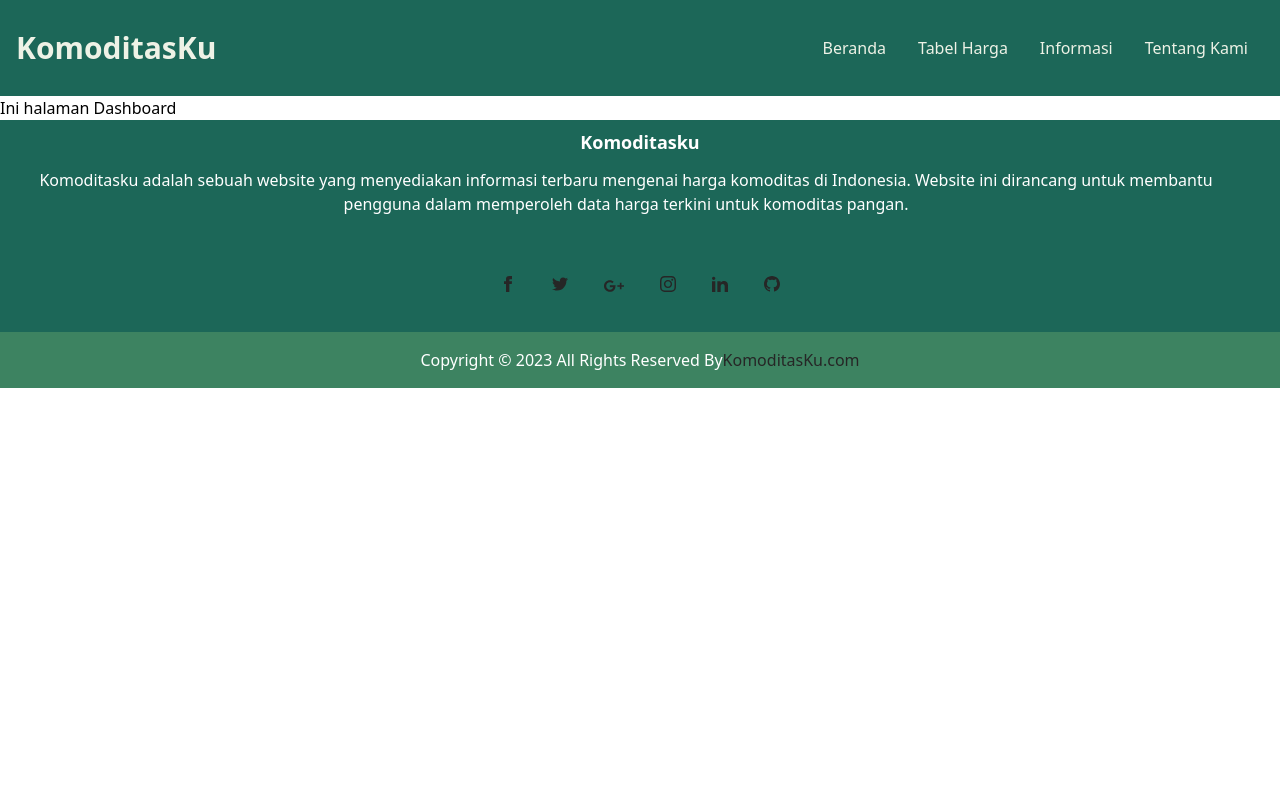
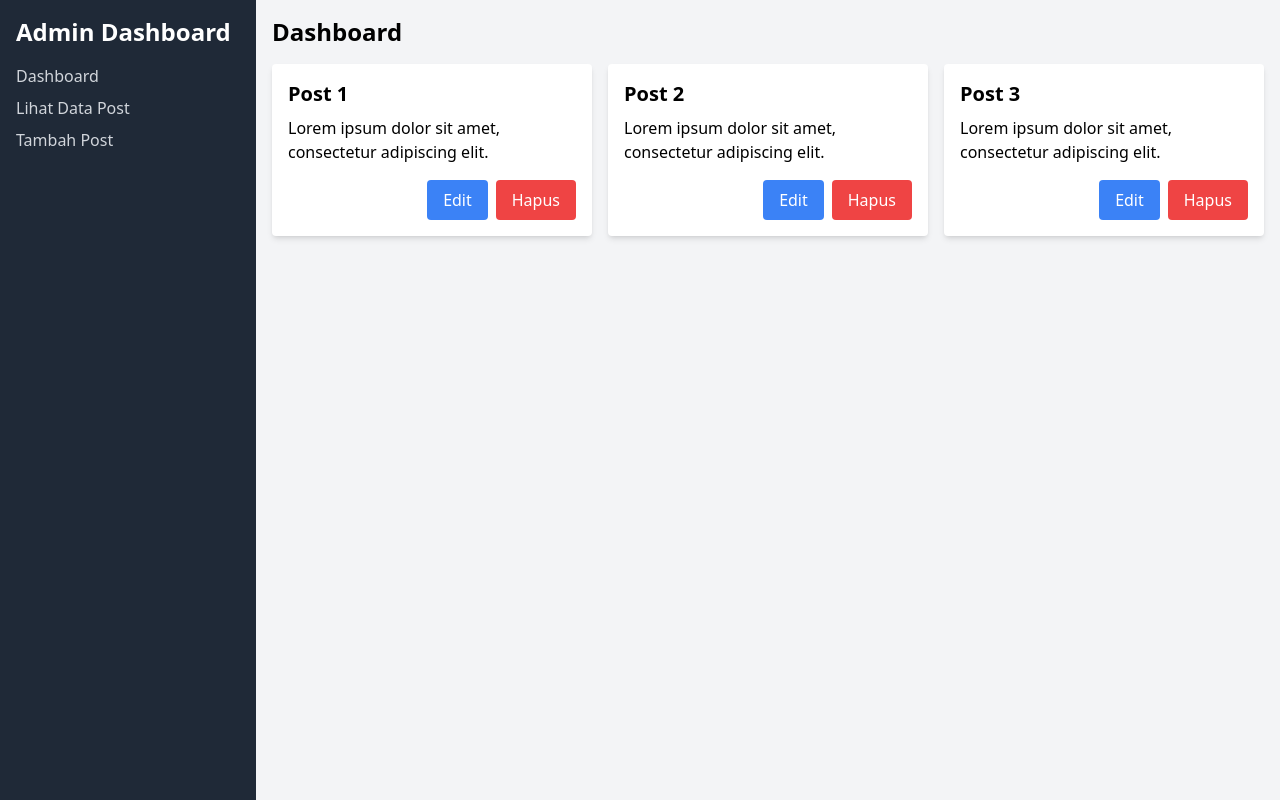
Before and after one commit to cahyabp/komoditasku, a React (Create React App) app: page /dashboard in a window 1280 px wide. Built offline with nearby package versions, Linux system fonts and the light colour scheme.

Commit message:
update routes and dashboard page

```diff
--- a/src/App.js
+++ b/src/App.js
@@ -35,9 +35,6 @@ function App() {
   ];
   return (
     <>
-      <header>
-        <Navbar />
-      </header>
       <main>
         <Routes>
           {paths.map((item, index) => (
@@ -46,9 +43,6 @@ function App() {
           <Route path="/Detail" element={<Detail />} />
         </Routes>
       </main>
-      <footer>
-        <Footer />
-      </footer>
     </>
   );
 }
--- a/src/component/CardList.jsx
+++ b/src/component/CardList.jsx
@@ -16,14 +16,16 @@ const Post = () => {
 
   return (
     <div
-      data-aos="fade-down"
       id="Post"
       name="event"
       className="mx-auto max-h-full max-w-[1240px] items-center px-5 py-20"
     >
       <h1 className="pb-5 text-center text-5xl font-bold">Berita Terkini</h1>
       <div className="mx-auto flex justify-between">
-        <div className="grid items-center gap-4 pt-2 sm:grid-cols-2 md:grid-cols-3">
+        <div
+          data-aos="fade-down"
+          className="grid items-center gap-4 pt-2 sm:grid-cols-2 md:grid-cols-3 "
+        >
           {data.cardData.map((item, index) => {
             if (index < count) {
               return (
--- a/src/pages/Home.jsx
+++ b/src/pages/Home.jsx
@@ -1,13 +1,17 @@
+import Navbar from "../component/Navbar";
 import Hero from "../component/Hero";
 import TabelHarga from "../component/TabelHarga";
 import Post from "../component/CardList";
+import Footer from "../component/Footer";
 
 export const Home = () => {
   return (
     <>
+      <Navbar />
       <Hero />
       <TabelHarga />
       <Post />
+      <Footer />
     </>
   );
 };
--- a/src/pages/Login.jsx
+++ b/src/pages/Login.jsx
@@ -22,7 +22,7 @@ const Login = () => {
           data-aos-delay="300"
           data-aos-offset="0"
           onSubmit={handleLogin}
-          className="mb-4 rounded-lg bg-white/50 bg-gradient-to-t from-slate-100 px-8 pb-8 pt-6 shadow-md"
+          className="mb-4 rounded-lg bg-white/50 bg-gradient-to-t from-slate-100 px-8 pb-8 pt-6 shadow-md shadow-black"
         >
           <h2 className="mb-6 text-center text-2xl font-bold">Login</h2>
           <div className="mb-4">
--- a/src/pages/dashboard.jsx
+++ b/src/pages/dashboard.jsx
@@ -1,7 +1,86 @@
 import React from "react";
 
 const Dashboard = () => {
-  return <div className="h-full">Ini halaman Dashboard</div>;
+  return (
+    <div className="flex h-screen">
+      {/* Sidebar */}
+      <div className="w-1/5 bg-gray-800 p-4 text-white">
+        <h2 className="mb-4 text-2xl font-bold">Admin Dashboard</h2>
+        <ul className="space-y-2">
+          <li>
+            <a href="#" className="text-gray-300 hover:text-white">
+              Dashboard
+            </a>
+          </li>
+          <li>
+            <a href="#" className="text-gray-300 hover:text-white">
+              Lihat Data Post
+            </a>
+          </li>
+          <li>
+            <a href="#" className="text-gray-300 hover:text-white">
+              Tambah Post
+            </a>
+          </li>
+        </ul>
+      </div>
+
+      {/* Main Content */}
+      <div className="w-4/5 bg-gray-100 p-4">
+        <h2 className="mb-4 text-2xl font-bold">Dashboard</h2>
+        {/* Content */}
+        <div className="flex space-x-4">
+          {/* Card 1 */}
+          <div className="w-1/3 rounded bg-white p-4 shadow-md">
+            <h3 className="mb-2 text-xl font-bold">Post 1</h3>
+            <p className="mb-4">
+              Lorem ipsum dolor sit amet, consectetur adipiscing elit.
+            </p>
+            <div className="flex justify-end">
+              <button className="mr-2 rounded bg-blue-500 px-4 py-2 text-white">
+                Edit
+              </button>
+              <button className="rounded bg-red-500 px-4 py-2 text-white">
+                Hapus
+              </button>
+            </div>
+          </div>
+
+          {/* Card 2 */}
+          <div className="w-1/3 rounded bg-white p-4 shadow-md">
+            <h3 className="mb-2 text-xl font-bold">Post 2</h3>
+            <p className="mb-4">
+              Lorem ipsum dolor sit amet, consectetur adipiscing elit.
+            </p>
+            <div className="flex justify-end">
+              <button className="mr-2 rounded bg-blue-500 px-4 py-2 text-white">
+                Edit
+              </button>
+              <button className="rounded bg-red-500 px-4 py-2 text-white">
+                Hapus
+              </button>
+            </div>
+          </div>
+
+          {/* Card 3 */}
+          <div className="w-1/3 rounded bg-white p-4 shadow-md">
+            <h3 className="mb-2 text-xl font-bold">Post 3</h3>
+            <p className="mb-4">
+              Lorem ipsum dolor sit amet, consectetur adipiscing elit.
+            </p>
+            <div className="flex justify-end">
+              <button className="mr-2 rounded bg-blue-500 px-4 py-2 text-white">
+                Edit
+              </button>
+              <button className="rounded bg-red-500 px-4 py-2 text-white">
+                Hapus
+              </button>
+            </div>
+          </div>
+        </div>
+      </div>
+    </div>
+  );
 };
 
 export default Dashboard;
```
